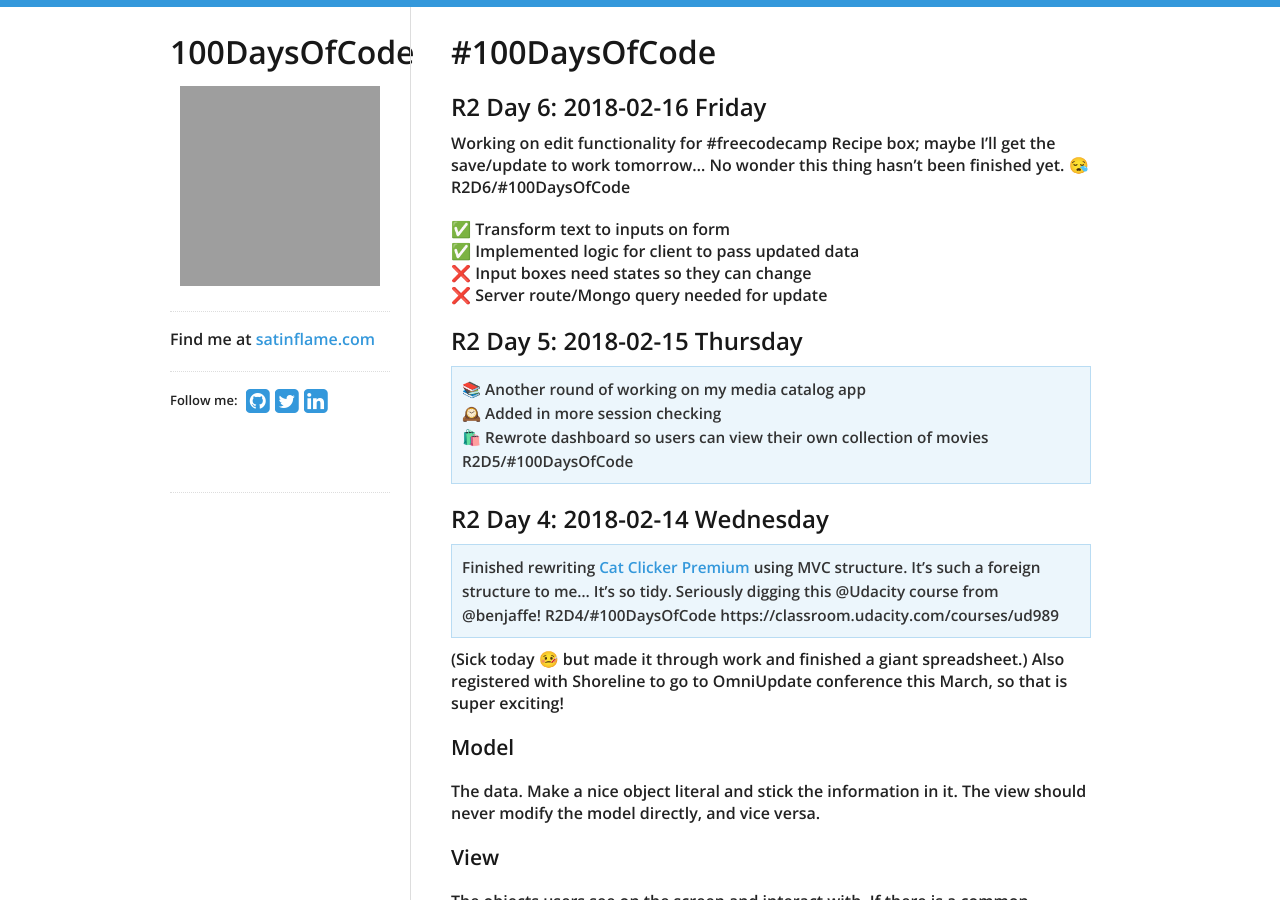
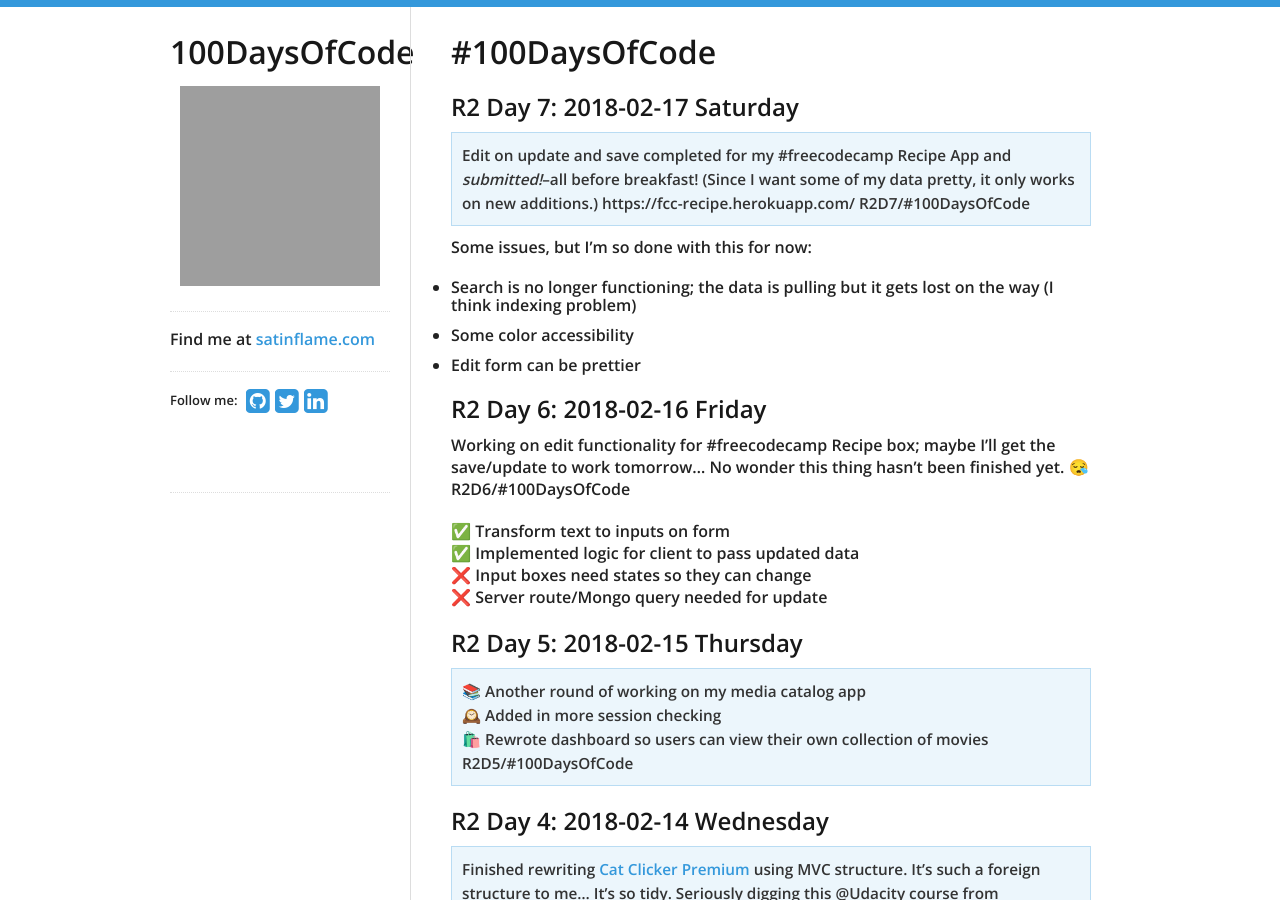
Before and after one commit to virtual/100daysofcode, a Jekyll site: the page built from index.md, in a window 1280 px wide and 900 px high. Built offline with Jekyll 4.4.1, drawn with Linux system fonts in a browser that asks for light colours; nearby versions of some CDN libraries; our own code applies the rules of GitHub Pages for plain Markdown files; grey boxes are pictures that could not be loaded.

Commit message:
Update index.md

```diff
--- a/index.md
+++ b/index.md
@@ -1,4 +1,14 @@
 # #100DaysOfCode
+
+## R2 Day 7: 2018-02-17 Saturday
+
+> Edit on update and save completed for my #freecodecamp Recipe App and *submitted!*--all before breakfast! (Since I want some of my data pretty, it only works on new additions.) https://fcc-recipe.herokuapp.com/ R2D7/#100DaysOfCode
+
+Some issues, but I'm so done with this for now:
+
+- Search is no longer functioning; the data is pulling but it gets lost on the way (I think indexing problem)
+- Some color accessibility
+- Edit form can be prettier
 
 ## R2 Day 6: 2018-02-16 Friday
 
```
